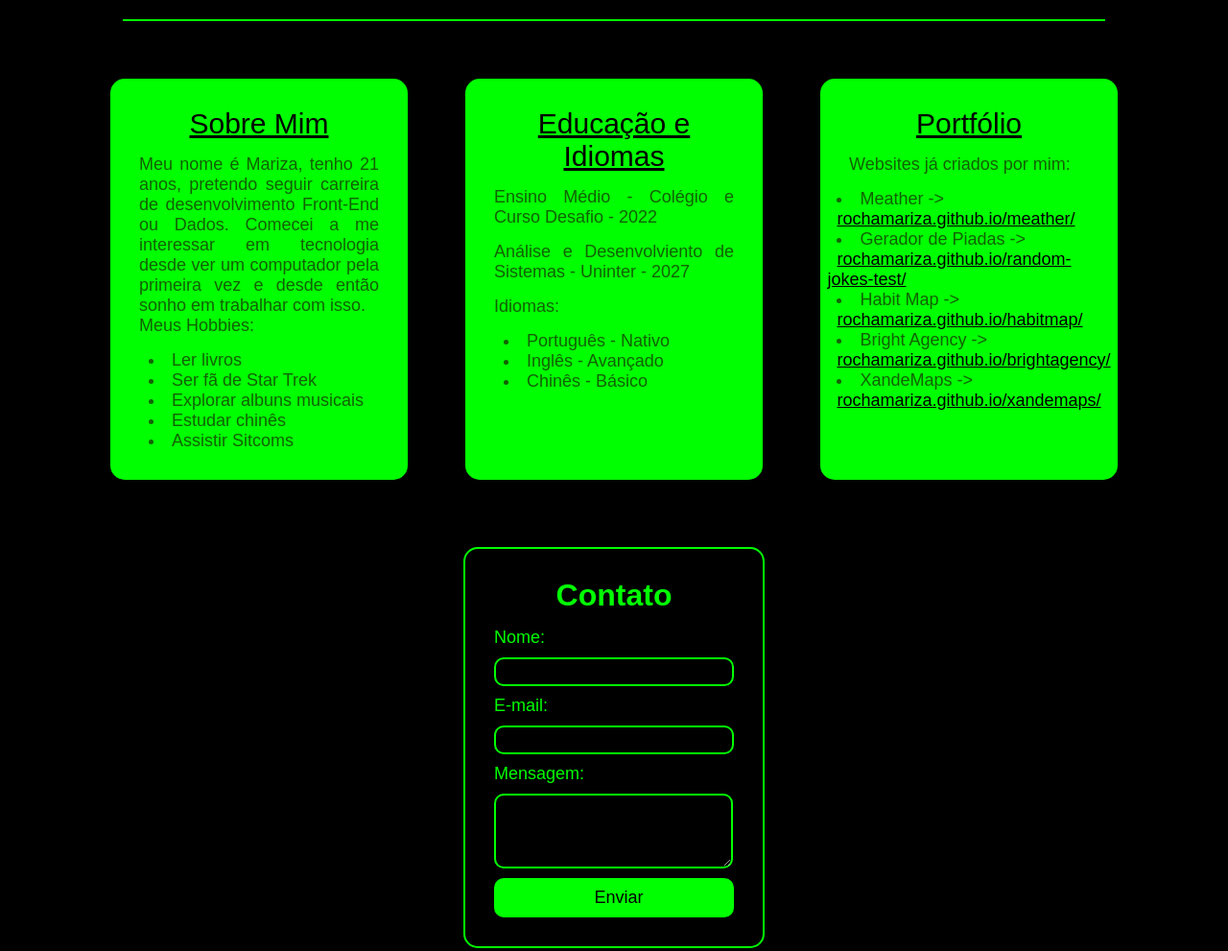
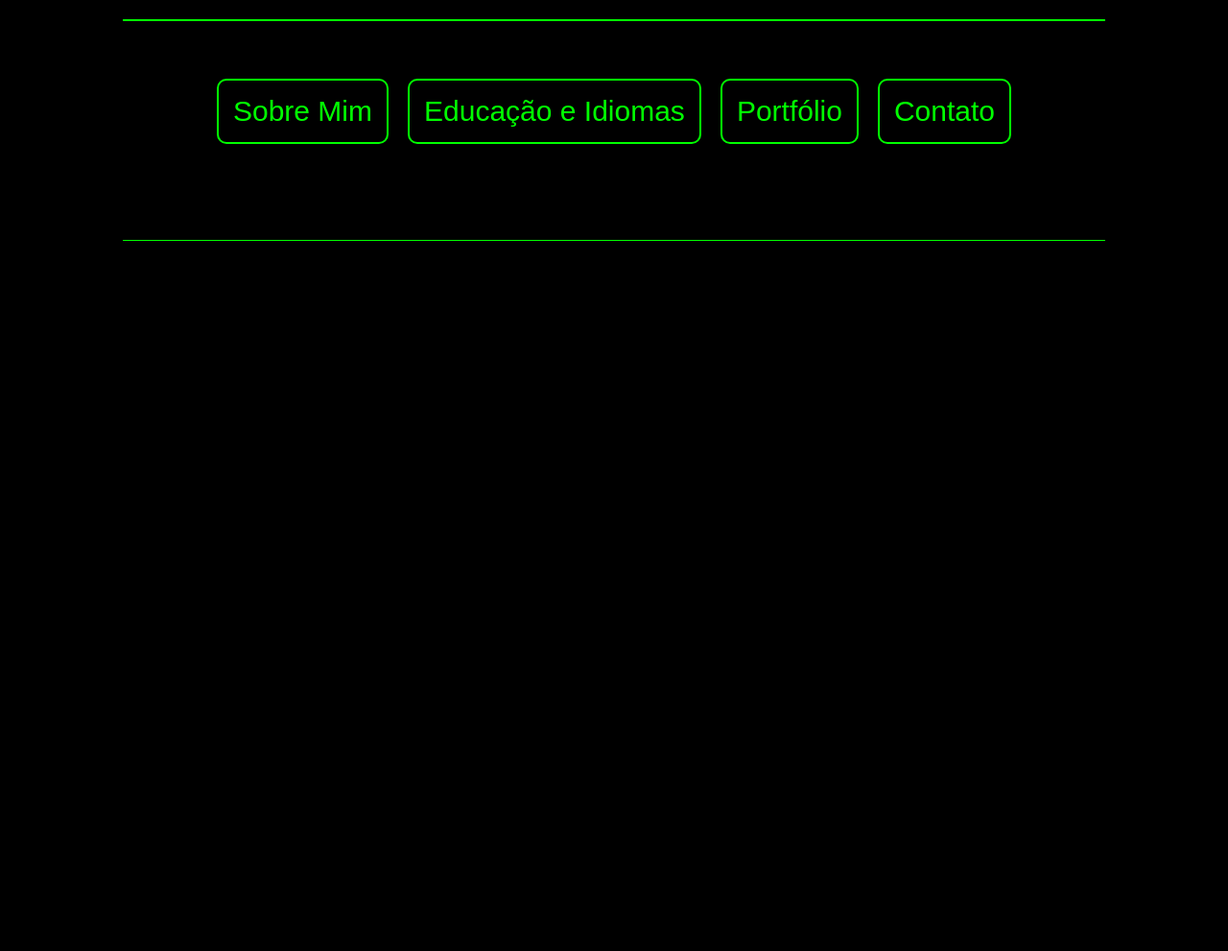
Before and after one commit to rochamariza/meu-portfolio-uninter, a plain HTML site: page index.html in a window 1280 px wide. Shown: the top 991 px of the page at 96% size. After the commit the page ends 800 px from the top, so only its background shows below. Drawn offline with Linux system fonts and the light colour scheme; a web font is replaced by a local one.

Commit message:
Update 1.9

```diff
--- a/CSS/style.css
+++ b/CSS/style.css
@@ -23,6 +23,25 @@ body{
     width: 80%;
     height: 1.5px;
     margin: 20px;
+}
+.butoes{
+    display: flex;
+    gap: 20px;
+}
+.butoes button{
+    border: 2px solid rgba(0, 255, 0, 1);
+    padding: 15px;
+    font-family: "Jersey 10", sans-serif;
+    font-size: 30px;
+    background-color: black;
+    color: rgba(0, 255, 0, 1);
+    cursor: pointer;
+    border-radius: 10px;
+    transition: 0.2s;
+}
+.butoes button:hover{
+    background-color: rgba(0, 255, 0, 1);
+    color: black;
 }
 .content{
     display: flex;
@@ -75,9 +94,6 @@ body{
     display: flex;
     flex-direction: column;
     padding: 30px;
-    margin: 30px;
-    gap: 15px;
-    text-align: justify;
     max-width: 250px;
     text-align: center;
 }
@@ -112,6 +128,7 @@ body{
     padding: 10px;
     font-family: "Jersey 10", sans-serif;
     font-size: 16px;
+    text-align: justify;
 }
 .contato form  input[type="submit"]{
     background-color: rgba(0, 255, 0, 1);
--- a/JS/index.js
+++ b/JS/index.js
@@ -0,0 +1,20 @@
+document.querySelector(".box1").style = "display:none"
+document.querySelector(".box2").style = "display:none"
+document.querySelector(".box3").style = "display:none"
+document.querySelector(".box4").style = "display:none"
+
+function mudarLink(pagina) {
+    document.querySelector(".box1").style = "display:none"
+    document.querySelector(".box2").style = "display:none"
+    document.querySelector(".box3").style = "display:none"
+    document.querySelector(".box4").style = "display:none"
+    if (pagina == 'pag1') {
+        document.querySelector(".box1").style = "display:flex"
+    } else if (pagina == 'pag2') {
+        document.querySelector(".box2").style = "display:flex"
+    } else if (pagina == 'pag3') {
+        document.querySelector(".box3").style = "display:flex"
+    } else if (pagina == 'pag4') {
+        document.querySelector(".box4").style = "display:flex"
+    }
+}
--- a/index.html
+++ b/index.html
@@ -8,9 +8,16 @@
     <link rel="shortcut icon" href="IMGS/favicon.ico" type="image/x-icon">
 </head>
 <body>
+
     <div class="line"></div>
+    <div class="butoes">
+        <button onclick="mudarLink('pag1')">Sobre Mim</button>
+        <button onclick="mudarLink('pag2')">Educação e Idiomas</button>
+        <button onclick="mudarLink('pag3')">Portfólio</button>
+        <button onclick="mudarLink('pag4')">Contato</button>
+    </div>
     <div class="content">
-        <div class="box">
+        <div class="box box1">
             <a href="#" class="title">Sobre Mim</a>
             <p>Meu nome é Mariza, tenho 21 anos, pretendo seguir carreira de desenvolvimento Front-End ou Dados. Comecei a me interessar em tecnologia desde ver um computador pela primeira vez e desde então sonho em trabalhar com isso.<br>Meus Hobbies: </p>
             <ul class="hobbies">
@@ -21,7 +28,7 @@
                 <li>Assistir Sitcoms</li>
             </ul>
         </div>
-        <div class="box">
+        <div class="box box2">
             <a href="#" class="title">Educação e Idiomas</a>
             <p>Ensino Médio - Colégio e Curso Desafio - 2022</p>
             <p>Análise e Desenvolviento de Sistemas - Uninter - 2027</p>
@@ -31,7 +38,7 @@
                 <li>Inglês - Avançado</li>
                 <li>Chinês - Básico</li>
         </div>
-        <div class="box">
+        <div class="box box3">
             <a href="#" class="title">Portfólio</a>
             <p>Websites já criados por mim: </p>
             <div class="websites">
@@ -45,7 +52,7 @@
             </div>
         </div>
     </div>
-    <div class="contato">
+    <div class="contato box4">
         <h1>Contato</h1>
         <form>
             <label for="nome">Nome: </label><input type="text" name="nome" id="nome">
@@ -55,5 +62,6 @@
         </form>
     </div>
     <div class="line"></div>
+    <script src="JS/index.js"></script>
 </body>
 </html>
```
